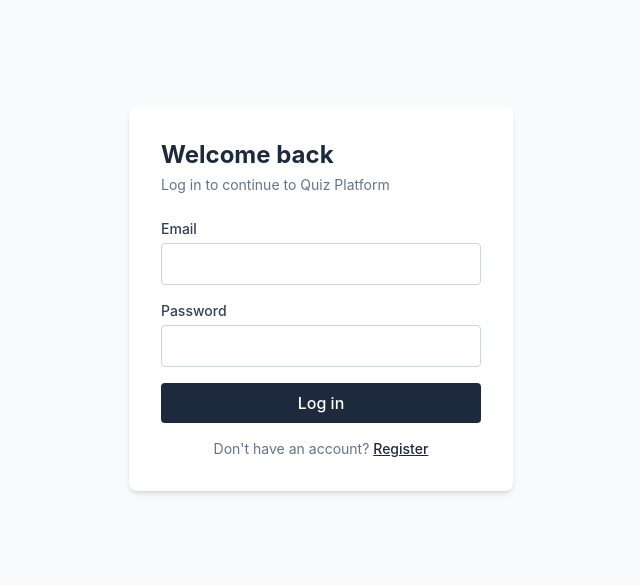
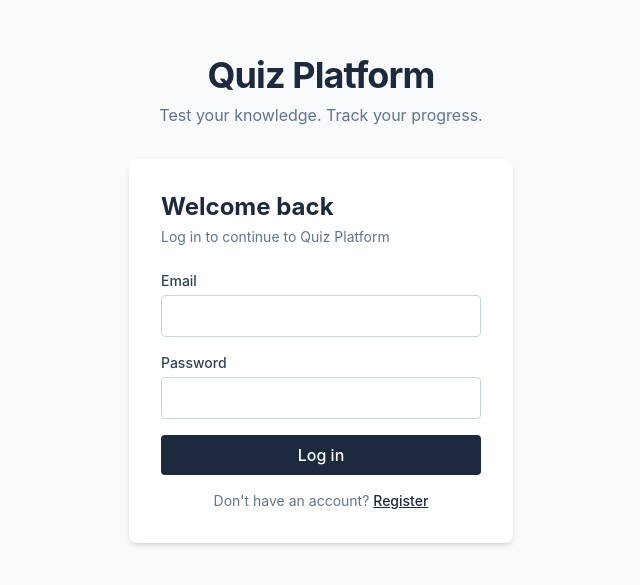
Before and after one commit to sakshitmath/quiz-management-platform, a React app in the folder frontend/: page /login in a window 1280 px wide. Shown: the part 101-686 px from the top of the page, without its empty margins (319-959 px from the left). Built offline with nearby package versions, Linux system fonts and the light colour scheme; no server answers; the HTML template or start-up script is replaced by a standard one.

Commit message:
Add Quiz Platform heading to Login and Register pages

```diff
--- a/frontend/src/pages/Login.jsx
+++ b/frontend/src/pages/Login.jsx
@@ -34,7 +34,12 @@ export default function Login() {
   };
 
   return (
-    <div className="min-h-screen flex items-center justify-center bg-slate-50">
+    <div className="min-h-screen flex flex-col items-center justify-center bg-slate-50 px-4">
+      <div className="text-center mb-8">
+        <h1 className="text-4xl font-bold text-slate-800 tracking-tight">Quiz Platform</h1>
+        <p className="text-slate-500 mt-2">Test your knowledge. Track your progress.</p>
+      </div>
+
       <div className="w-full max-w-sm bg-white p-8 rounded-lg shadow-md">
         <h1 className="text-2xl font-bold text-slate-800 mb-1">Welcome back</h1>
         <p className="text-slate-500 text-sm mb-6">Log in to continue to Quiz Platform</p>
--- a/frontend/src/pages/Register.jsx
+++ b/frontend/src/pages/Register.jsx
@@ -30,7 +30,12 @@ export default function Register() {
   };
 
   return (
-    <div className="min-h-screen flex items-center justify-center bg-slate-50">
+    <div className="min-h-screen flex flex-col items-center justify-center bg-slate-50 px-4">
+      <div className="text-center mb-8">
+        <h1 className="text-4xl font-bold text-slate-800 tracking-tight">Quiz Platform</h1>
+        <p className="text-slate-500 mt-2">Test your knowledge. Track your progress.</p>
+      </div>
+
       <div className="w-full max-w-sm bg-white p-8 rounded-lg shadow-md">
         <h1 className="text-2xl font-bold text-slate-800 mb-1">Create account</h1>
         <p className="text-slate-500 text-sm mb-6">Register as a student to start taking quizzes</p>
```
